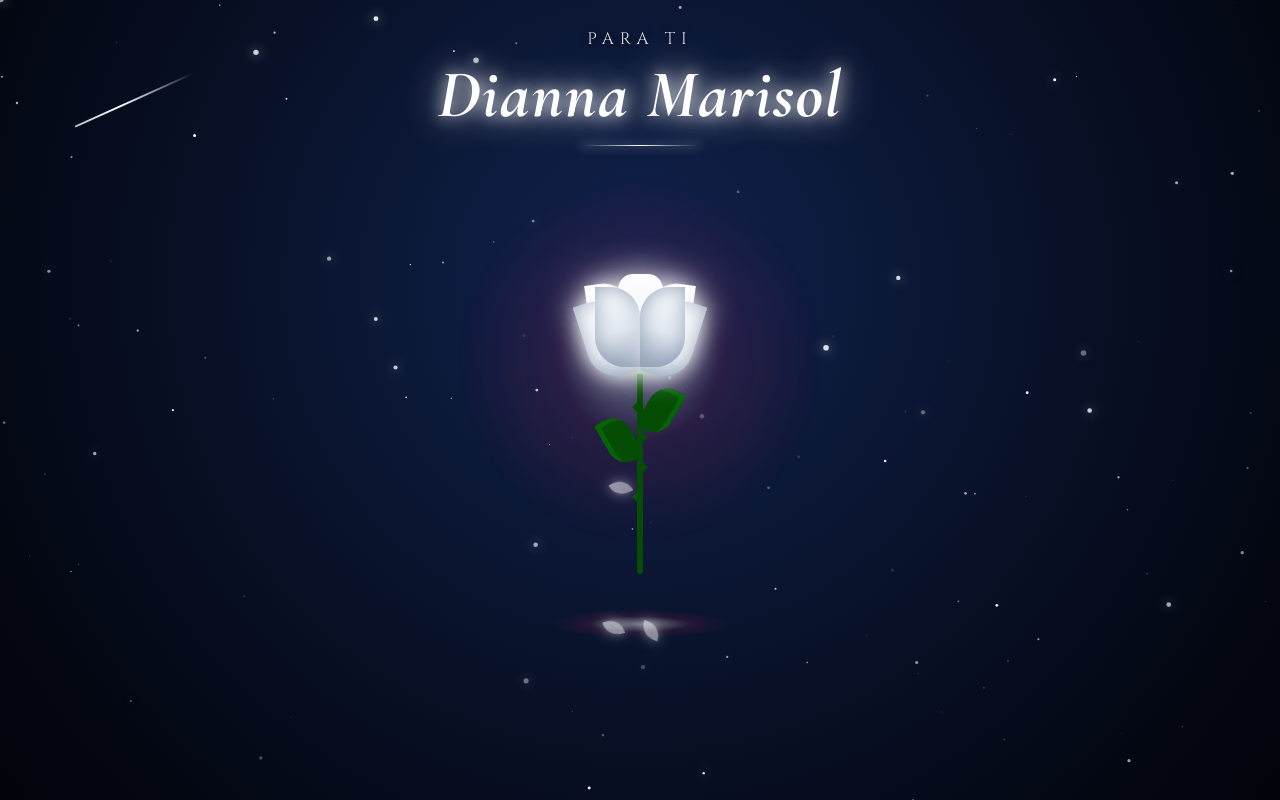
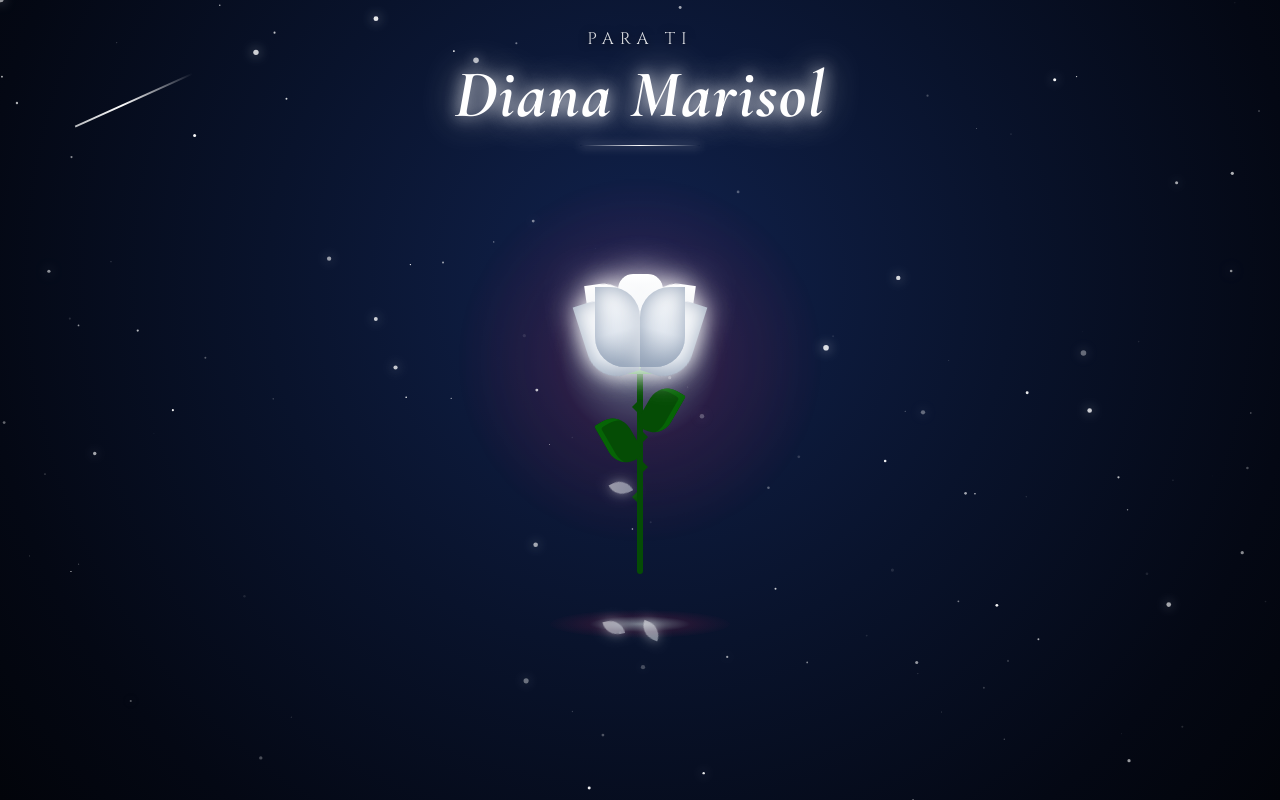
Before and after one commit to G-YHONNER/---, a plain HTML site: page index.html in a window 1280 px wide. Drawn offline with nearby package versions, Linux system fonts and the light colour scheme.

Commit message:
Correct name spelling from 'Dianna' to 'Diana'

```diff
--- a/index.html
+++ b/index.html
@@ -3,7 +3,7 @@
 <head>
   <meta charset="UTF-8" />
   <meta name="viewport" content="width=device-width, initial-scale=1.0, maximum-scale=1.0, user-scalable=no, viewport-fit=cover" />
-  <title>Para ti, Dianna Marisol</title>
+  <title>Para ti, Diana Marisol</title>
   <link rel="preconnect" href="https://fonts.googleapis.com" />
   <link rel="preconnect" href="https://fonts.gstatic.com" crossorigin />
   <link href="https://fonts.googleapis.com/css2?family=Cinzel:wght@400;600&family=Cormorant+Garamond:ital,wght@1,600;1,700&family=Montserrat:wght@300;400;500&display=swap" rel="stylesheet" />
@@ -21,7 +21,7 @@
   <!-- Dedicatoria arriba con tipografía editorial de lujo -->
   <div class="title-box">
     <span class="dedication-prefix">Para ti</span>
-    <h2>Dianna Marisol</h2>
+    <h2>Diana Marisol</h2>
     <div class="divider"></div>
   </div>
 
```
